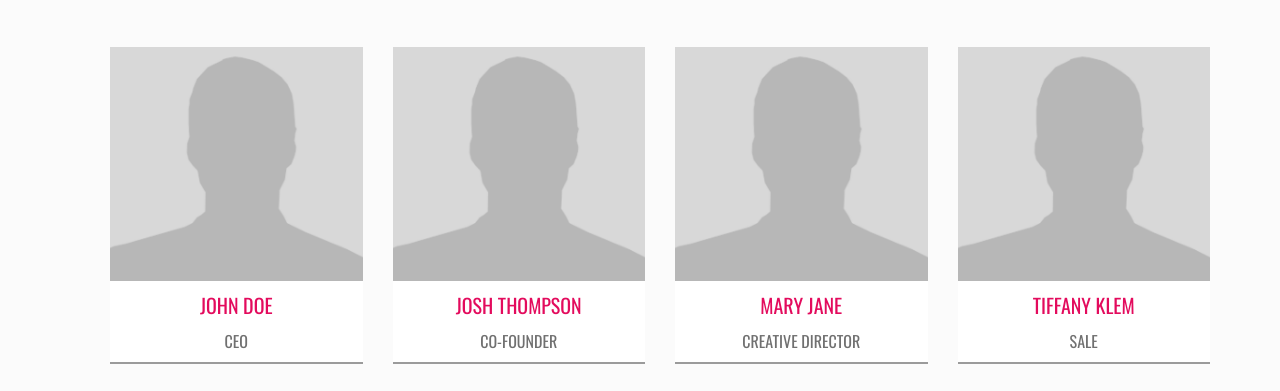
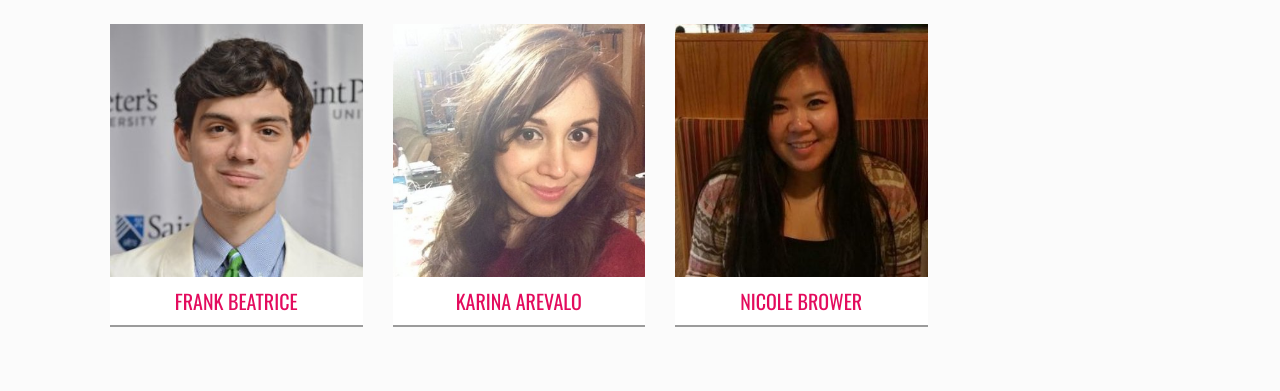
Before and after one commit to FrankBeatrice/Raspberry-Pi-Hub, a plain HTML site: page index.html in a window 1280 px wide. Shown: the part 3315-3706 px from the top of the page. Drawn offline with nearby package versions, Linux system fonts and the light colour scheme.

Commit message:
edited team info

```diff
--- a/index.html
+++ b/index.html
@@ -355,8 +355,8 @@
 				</div>
 				<div style="text-align:center; margin-bottom: 50px">
 					<a href="#contact" class="btn btn-primary">Contact Us</a>
-				</d -->iv>
-			</div>
+				</div>
+			</div>	-->
 			<div class="branded-section numbers">
 				<div class="masked">
 					<div class="container">
@@ -453,33 +453,22 @@ eCounter" data-count="20000" data-duration="3">20 000</span>
 					<div class="row">
 						<ul class="team " id="og-grid">
 							<li class="col-md-3">
-								<a href="" class="team-member" data-title="John Doe" data-description="Lorem ipsum dolor sit amet, consectetur adipiscing elit. Nullam semper nulla ut augue consectetur, at consequat enim malesuada." data-twitter="GraphBerry" data-facebook="facebook">
-									<img src="img/Team/user_placeholder.png" alt="" class="img-responsive">
-									<span class="name">John Doe</span>
-									<span class="title">Ceo</span>
+								<a href="" class="team-member" data-title="Frank Beatrice" data-description="Lorem ipsum dolor sit amet, consectetur adipiscing elit. Nullam semper nulla ut augue consectetur, at consequat enim malesuada." data-github="Github" data-linkedIn="LinkedIn">
+									<img src="img/Team/frankie.jpg" alt="" class="img-responsive">
+									<span class="name">Frank Beatrice</span>
 								</a>
 							</li>
 							<li class="col-md-3">
-								<a href="sdd" class="team-member" data-title="Josh Thompson" data-description="Lorem ipsum dolor sit amet, consectetur adipiscing elit. Nullam semper nulla ut augue consectetur, at consequat enim malesuada." data-twitter="GraphBerry" data-facebook="facebook">
-									<img src="img/Team/user_placeholder.png" alt="" class="img-responsive">
-									<span class="name">Josh Thompson</span>
-									<span class="title">Co-Founder</span>
+								<a href="sdd" class="team-member" data-title="Karina Arevalo" data-description="Lorem ipsum dolor sit amet, consectetur adipiscing elit. Nullam semper nulla ut augue consectetur, at consequat enim malesuada." data-twitter="GraphBerry" data-facebook="facebook">
+									<img src="img/Team/karina.jpg" alt="" class="img-responsive">
+									<span class="name">Karina Arevalo</span>
 								</a>
 							</li>
 							<li class="col-md-3">
-								<a href="#" class="team-member" data-title="Mary Jane" data-description="Lorem ipsum dolor sit amet, consectetur adipiscing elit. Nullam semper nulla ut augue consectetur, at consequat enim malesuada." data-twitter="ceca" data-facebook="facebook">
-									<img src="img/Team/user_placeholder.png" alt=""  class="img-responsive">
-									<span class="name">Mary Jane</span>
-									<span class="title">Creative director</span>
+								<a href="#" class="team-member" data-title="Nicole Brower" data-description="Lorem ipsum dolor sit amet, consectetur adipiscing elit. Nullam semper nulla ut augue consectetur, at consequat enim malesuada." data-twitter="ceca" data-facebook="facebook">
+									<img src="img/Team/nicole.jpg" alt=""  class="img-responsive">
+									<span class="name">Nicole Brower</span>
 								</a>
-							</li>
-							<li class="col-md-3">
-								<a href="#" class="team-member" data-title="Tiffany Klem" data-description="Lorem ipsum dolor sit amet, consectetur adipiscing elit. Nullam semper nulla ut augue consectetur, at consequat enim malesuada." data-twitter="ceca" data-facebook="facebook">
-									<img src="img/Team/user_placeholder.png" alt=""  class="img-responsive">
-									<span class="name">Tiffany Klem</span>
-									<span class="title">Sale</span>
-								</a>
-							</li>
 						</ul>
 					</div>
 				</div>
--- a/js/main.js
+++ b/js/main.js
@@ -264,7 +264,7 @@ function populateMeetUps(search){
 		text: search,
 		zip: "07302"
 	}).then(function(res){
-		$('full-meetups').empty();
+		$('.full-meetups').empty();
 		for (var i = 0; i<res.length; i++){
 			generateTile(res[i]);
 		}
```
Also changed, not shown: img/Team/frankie.jpg (added), img/Team/karina.jpg (added), img/Team/nicole.jpg (added).
